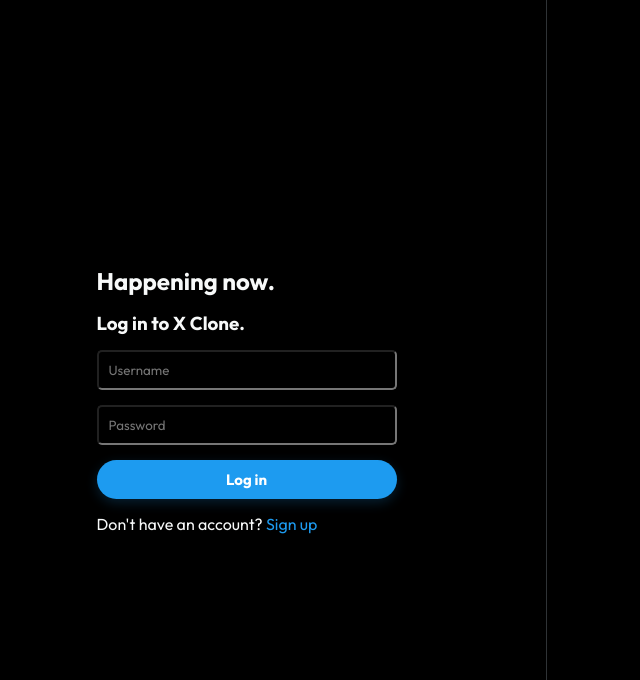
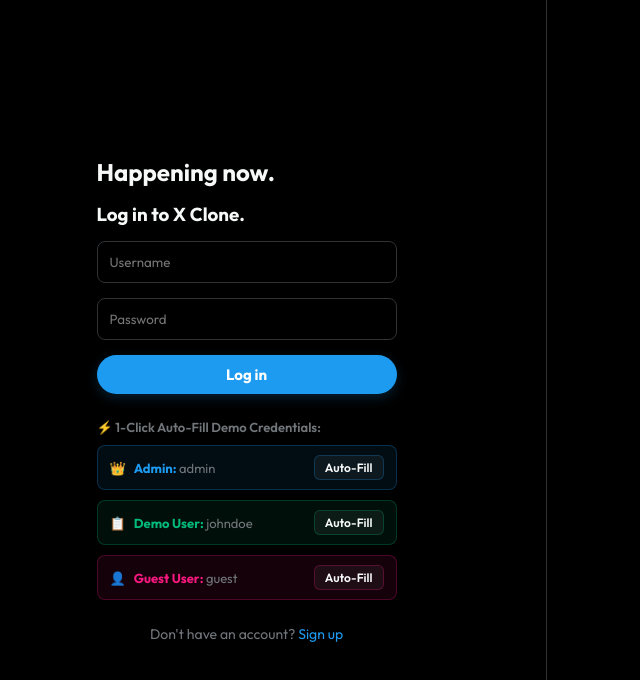
Before and after one commit to arunengine/x-clone-frontend, a React (Vite) app: page /login in a window 1280 px wide. Shown: the top 680 px of the page, without its empty margins (68-708 px from the left). Built offline with nearby package versions, Linux system fonts and the light colour scheme; no server answers.

Commit message:
feat: add 1-click Auto-Fill Demo Credentials card on Login page

```diff
--- a/src/pages/auth/Login.jsx
+++ b/src/pages/auth/Login.jsx
@@ -2,6 +2,36 @@
 import { Link, useNavigate } from "react-router-dom";
 
 const API = import.meta.env.VITE_API_BASE || "";
+
+const DEMO_CREDENTIALS = [
+  {
+    role: "Admin",
+    badge: "👑",
+    username: "admin",
+    password: "password123",
+    bg: "rgba(29, 155, 240, 0.08)",
+    border: "rgba(29, 155, 240, 0.25)",
+    badgeColor: "#1d9bf0",
+  },
+  {
+    role: "Demo User",
+    badge: "📋",
+    username: "johndoe",
+    password: "password123",
+    bg: "rgba(0, 186, 124, 0.08)",
+    border: "rgba(0, 186, 124, 0.25)",
+    badgeColor: "#00ba7c",
+  },
+  {
+    role: "Guest User",
+    badge: "👤",
+    username: "guest",
+    password: "password123",
+    bg: "rgba(249, 24, 128, 0.08)",
+    border: "rgba(249, 24, 128, 0.25)",
+    badgeColor: "#f91880",
+  },
+];
 
 export default function Login() {
   // Form field values
@@ -47,8 +77,8 @@
 
   return (
     <div className="layout">
-      <div className="main-content" style={{ display: "flex", justifyContent: "center", alignItems: "center" }}>
-        <form onSubmit={handleSubmit} style={{ display: "flex", flexDirection: "column", gap: "15px", width: "300px" }}>
+      <div className="main-content" style={{ display: "flex", justifyContent: "center", alignItems: "center", minHeight: "100vh" }}>
+        <form onSubmit={handleSubmit} style={{ display: "flex", flexDirection: "column", gap: "15px", width: "340px", padding: "20px" }}>
           <h2>Happening now.</h2>
           <h3>Log in to X Clone.</h3>
 
@@ -57,7 +87,7 @@
             placeholder="Username"
             value={username}
             onChange={(e) => setUsername(e.target.value)}
-            style={{ padding: "10px", borderRadius: "5px" }}
+            style={{ padding: "12px", borderRadius: "8px", border: "1px solid var(--border-color)", outline: "none" }}
             required
           />
 
@@ -66,7 +96,7 @@
             placeholder="Password"
             value={password}
             onChange={(e) => setPassword(e.target.value)}
-            style={{ padding: "10px", borderRadius: "5px" }}
+            style={{ padding: "12px", borderRadius: "8px", border: "1px solid var(--border-color)", outline: "none" }}
             required
           />
 
@@ -74,9 +104,59 @@
             {loading ? "Logging in…" : "Log in"}
           </button>
 
-          {error && <p style={{ color: "var(--error-color)" }}>{error}</p>}
+          {error && <p style={{ color: "var(--error-color)", fontSize: "14px", textAlign: "center" }}>{error}</p>}
 
-          <p>Don't have an account? <Link to="/signup" style={{ color: "var(--accent-color)" }}>Sign up</Link></p>
+          <div style={{ marginTop: "10px", display: "flex", flexDirection: "column", gap: "10px" }}>
+            <p style={{ fontSize: "13px", fontWeight: "600", color: "var(--text-secondary)" }}>
+              ⚡ 1-Click Auto-Fill Demo Credentials:
+            </p>
+            {DEMO_CREDENTIALS.map((demo) => (
+              <div
+                key={demo.role}
+                style={{
+                  display: "flex",
+                  alignItems: "center",
+                  justifyContent: "space-between",
+                  padding: "9px 12px",
+                  borderRadius: "8px",
+                  backgroundColor: demo.bg,
+                  border: `1px solid ${demo.border}`,
+                  fontSize: "13px",
+                }}
+              >
+                <div style={{ display: "flex", alignItems: "center", gap: "8px" }}>
+                  <span>{demo.badge}</span>
+                  <div>
+                    <span style={{ fontWeight: "700", color: demo.badgeColor }}>{demo.role}: </span>
+                    <span style={{ color: "var(--text-secondary)" }}>{demo.username}</span>
+                  </div>
+                </div>
+                <button
+                  type="button"
+                  onClick={() => {
+                    setUsername(demo.username);
+                    setPassword(demo.password);
+                  }}
+                  style={{
+                    padding: "4px 10px",
+                    borderRadius: "6px",
+                    border: `1px solid ${demo.border}`,
+                    background: "rgba(255, 255, 255, 0.05)",
+                    color: "var(--text-primary)",
+                    fontSize: "12px",
+                    fontWeight: "600",
+                    cursor: "pointer",
+                  }}
+                >
+                  Auto-Fill
+                </button>
+              </div>
+            ))}
+          </div>
+
+          <p style={{ textAlign: "center", marginTop: "10px", fontSize: "14px", color: "var(--text-secondary)" }}>
+            Don't have an account? <Link to="/signup" style={{ color: "var(--accent-color)" }}>Sign up</Link>
+          </p>
         </form>
       </div>
     </div>
```
Also changed, not shown: 1 other file (tests, documents, lock files or other folders).
